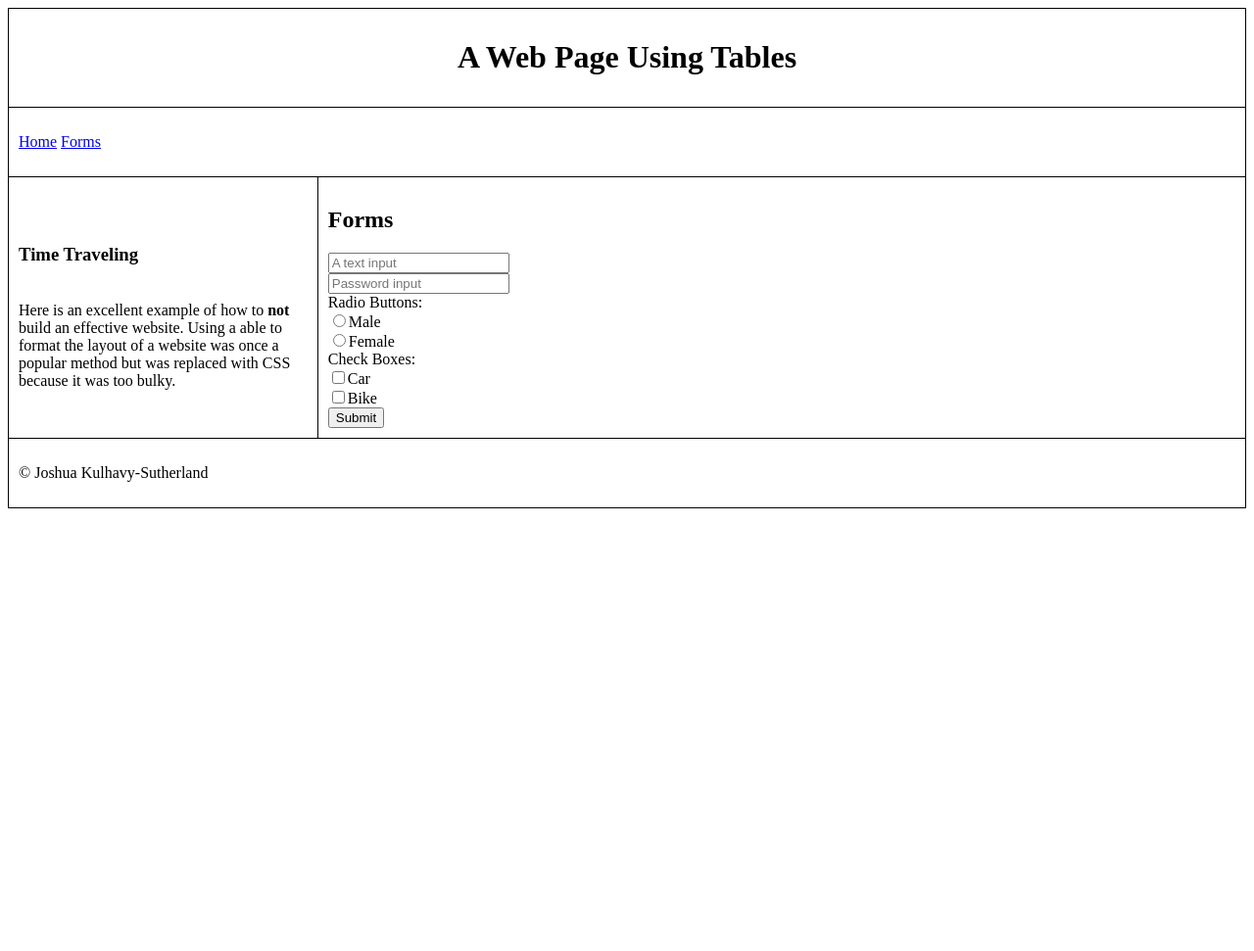
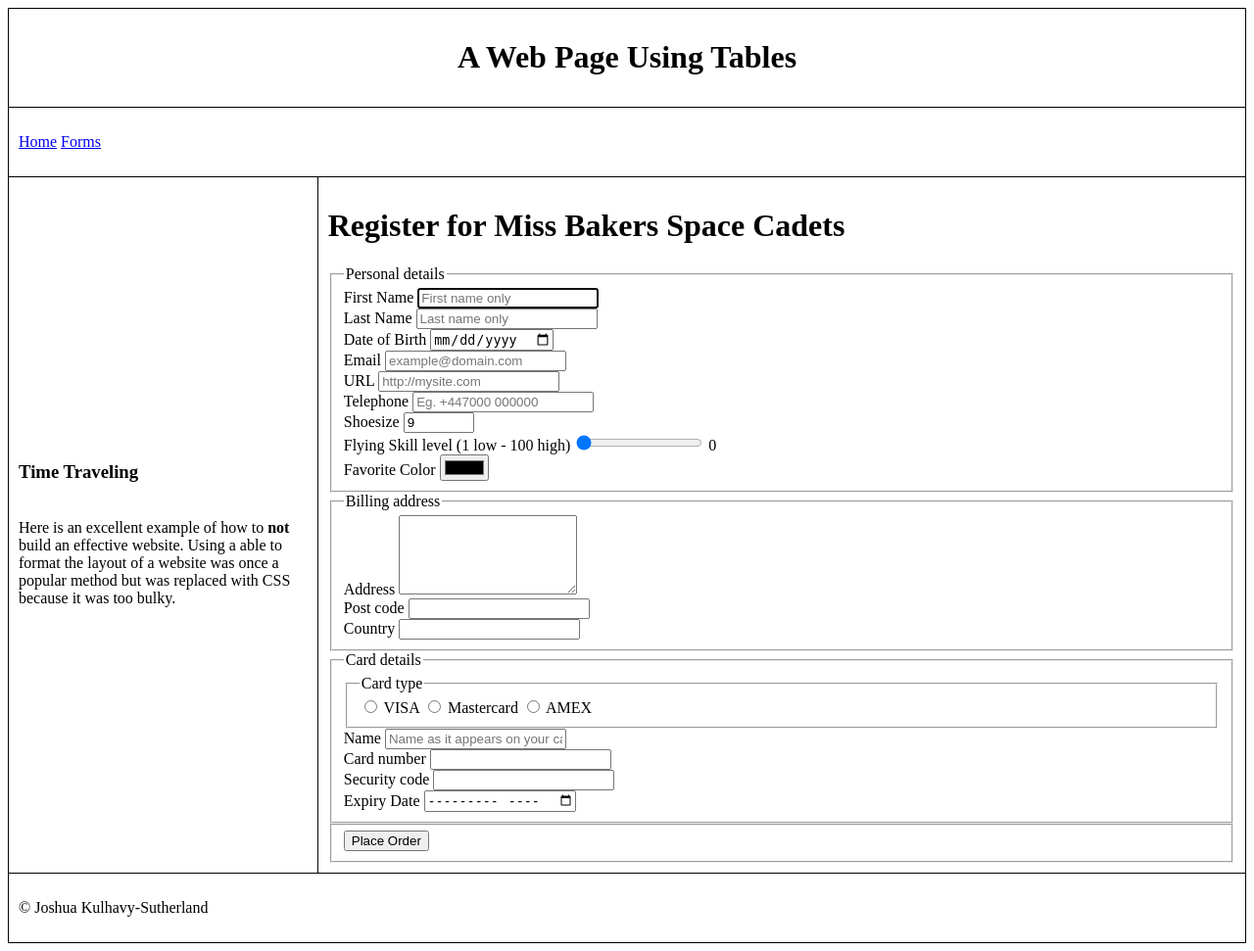
Before and after one commit to ender007/ICS415, a PHP site: page /forms.html in a window 1280 px wide. Shown: the whole page at 98% size. Before the commit the page ends 519 px from the top, so only its background shows below. Run offline with PHP 8.4, Linux system fonts and the light colour scheme.

Commit message:
The second draft adds in new inputs for HTML 5.

```diff
--- a/A04/forms.html
+++ b/A04/forms.html
@@ -22,18 +22,122 @@ Here is an excellent example of how to <strong>not</strong> build an effective w
 </td>
 
 <td>
-	<h2>Forms</h2>
-	<form>
-	<input type="text" placeholder="A text input"><br>
-	<input type="password" placeholder="Password input"><br>
-	Radio Buttons:<br>
-	<input type="radio" name="sex" value="male">Male<br>
-    <input type="radio" name="sex" value="female">Female<br>
-    Check Boxes: <br>
-    <input type="checkbox" name="transport" value="car">Car<br>
-    <input type="checkbox" name="transport" value="bike">Bike<br>
-    <input type="submit">
-    </form>
+	<form id="register" action="#">
+<h1>Register for Miss Bakers Space Cadets</h1>
+  <fieldset>
+    <legend>Personal details</legend>
+    <div>
+        <label>First Name
+        <input id="given-name" name="given-name" type="text" placeholder="First name only" required autofocus>
+		</label>
+    </div>
+    <div>
+        <label>Last Name
+        <input id="family-name" name="family-name" type="text" placeholder="Last name only" required autofocus>
+		</label>
+    </div>
+    <div>
+    	<label>Date of Birth
+        <input id="dob" name="dob" type="date" required>
+		</label>
+    </div>
+    <div>
+        <label>Email
+        <input id="email" name="email" type="email" placeholder="example@domain.com" required>
+		</label>
+    </div>
+    <div>
+        <label>URL
+        <input id="url" name="url" type="url" placeholder="http://mysite.com">
+		</label>
+    </div>
+    <div>
+        <label>Telephone
+        <input id="phone" name="phone" type="tel" placeholder="Eg. +447000 000000" required>
+		</label>
+    </div>
+	<div>
+		<label>Shoesize
+		<input id="shoes" name="shoes" type="number" min="5" max="18" step="0.5" value="9">
+		</label>
+	</div>
+	<div>
+		<label>Flying Skill level (1 low - 100 high)
+		<input oninput="output.value = skill.value" id="skill" name="skill" type="range" min="0" max="100" value="0">
+		<output name="output" for="skill">0</output>
+		</label>
+	</div>
+	<div>
+		<label>Favorite Color</label>
+		<input name="color" type="color">
+	</div>
+  </fieldset>
+  <fieldset>
+    <legend>Billing address</legend>
+    <div>
+        <label>Address
+        <textarea id="address" name="address" rows=5 required></textarea>
+		</label>
+    </div>
+    <div>
+        <label>Post code
+        <input id="postCode" name="postCode" type="text" required>
+		</label>
+    </div>
+    <div>
+        <label>Country
+        <input id="country" name="country" list="country-names" type="text" required>
+        <datalist id="country-names">
+        	<option label="England" value="England"></option>
+        	<option label="Northern Ireland" value="Northern Ireland"></option>
+        	<option label="Ireland" value="Ireland"></option>
+        	<option label="Scotland" value="Scotland"></option>
+        	<option label="Wales" value="Wales"></option>
+        </datalist>
+		</label>
+    </div>
+  </fieldset>
+  <fieldset>
+    <legend>Card details</legend>
+    <fieldset>
+      <legend>Card type</legend>
+      <div class="card-type">
+          <input id="visa" name="cardtype" type="radio">
+          <label for="visa">VISA</label>
+          <input id="mastercard" name="cardtype" type="radio">
+          <label for="mastercard">Mastercard</label>
+          <input id="amex" name="cardtype" type="radio">
+          <label for="amex">AMEX</label>
+      </div>
+    </fieldset>
+    <div>
+        <label>Name
+        <input id="cardName" name="cardName" type="text" placeholder="Name as it appears on your card" required>
+		</label>
+    </div>
+    <div>
+        <label>Card number
+        <input id="cardNo" name="cardNo" type="number" required title="The sixteen digit number across the middle of your card.">
+		</label>
+    </div>
+    <div>
+        <label>Security code
+        <input id="security" name="security" type="number" required pattern="[0-9]{3}" title="The last three digits on the back of your card.">
+		</label>
+    </div>
+    <div>
+        <label>Expiry Date
+        <input id="expiry" name="expiry" type="month">
+		</label>
+    </div>
+  </fieldset>
+  <fieldset>
+  	<div>
+	    <button type="submit">Place Order</button>
+    </div>
+  </fieldset>
+</form>
+
 </td>
 </tr>
 <tfoot>
```
Also changed, not shown: A04/style.css (line endings or trailing spaces).
